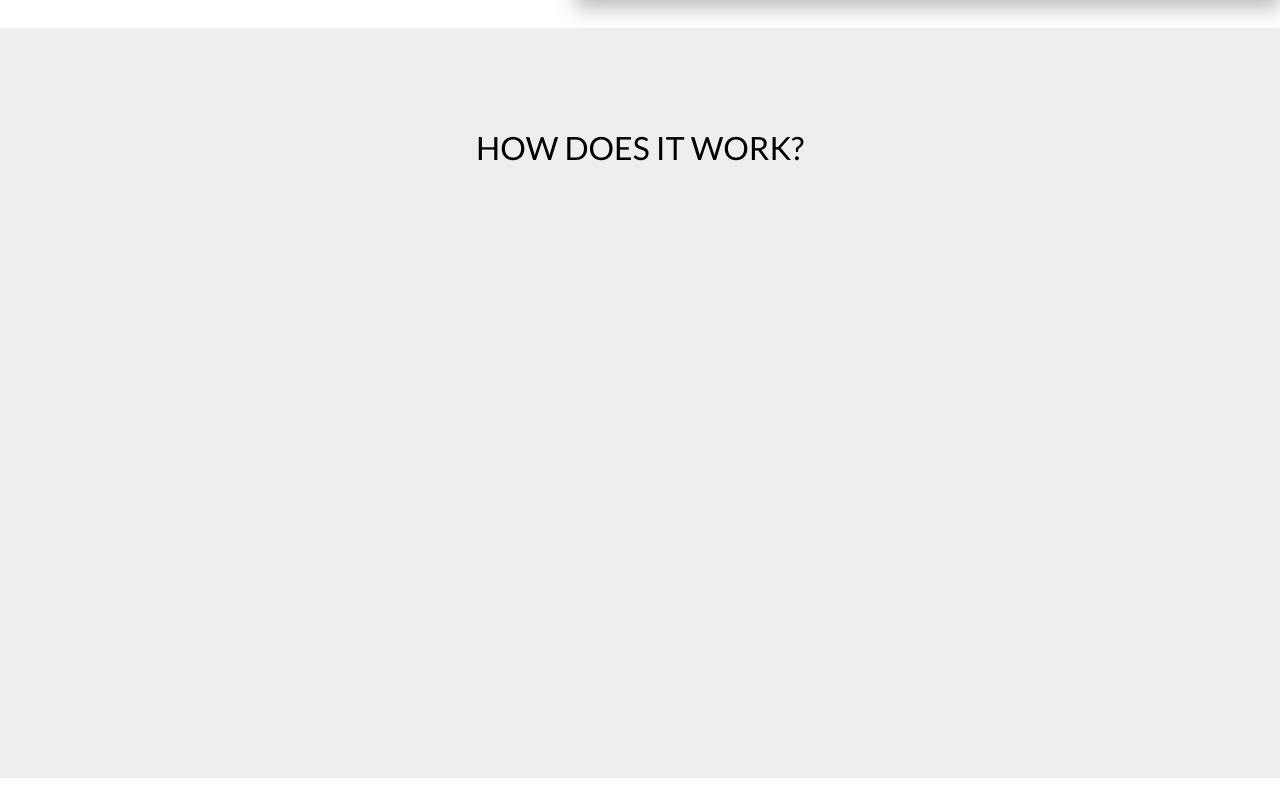
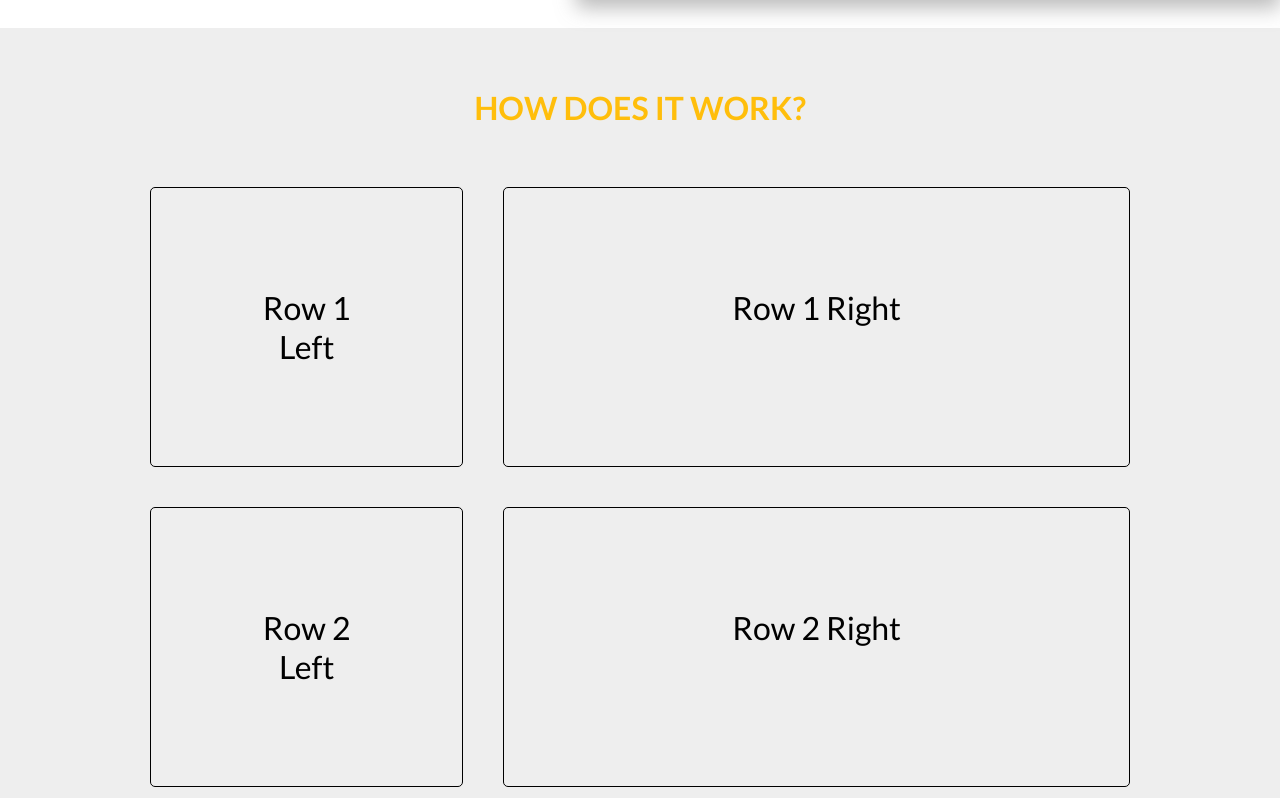
Before and after one commit to team-kataru/kataru-frontend, a React (Create React App) app: page / in a window 1280 px wide. Shown: the part 722-1520 px from the top of the page. Built offline with nearby package versions, Linux system fonts and the light colour scheme.

Commit message:
feat: Add placeholder grid cards

```diff
--- a/src/components/lp/Features.tsx
+++ b/src/components/lp/Features.tsx
@@ -1,7 +1,17 @@
 function Features() {
   return (
-    <section id="about-scroll" className="about">
-      <div>HOW DOES IT WORK?</div>
+    // id for smooth-scrolling link
+    <section id="about-scroll" className="features">
+      <h2 className="features__title">HOW DOES IT WORK?</h2>
+
+      <div className="features__grid">
+        <div className="features__grid--item">Row 1 Left</div>
+        <div className="features__grid--item">Row 1 Right</div>
+        <div className="features__grid--item">Row 2 Left</div>
+        <div className="features__grid--item">Row 2 Right</div>
+        <div className="features__grid--item">Row 3 Left</div>
+        <div className="features__grid--item">Row 3 Right</div>
+      </div>
     </section>
   );
 }
--- a/src/sass/components/_features.scss
+++ b/src/sass/components/_features.scss
@@ -1,7 +1,28 @@
-.about {
-  height: 75rem;
-  padding: 10rem;
+.features {
+  padding: 15rem;
+  padding-top: 6rem;
   background-color: $color-grey-light-2;
   text-align: center;
   font-size: $font-size-medium;
+
+  &__title {
+    color: $amber;
+    font-size: $font-size-medium;
+    margin-bottom: 6rem;
+  }
+
+  &__grid {
+    display: grid;
+    grid-template-columns: 1fr 2fr;
+    column-gap: 4rem;
+    row-gap: 4rem;
+
+    &--item {
+      border: 1px solid $color-black;
+      border-radius: 5px;
+      background-color: $color-grey-light-2;
+      padding: 10rem;
+      text-align: center;
+    }
+  }
 }
```
